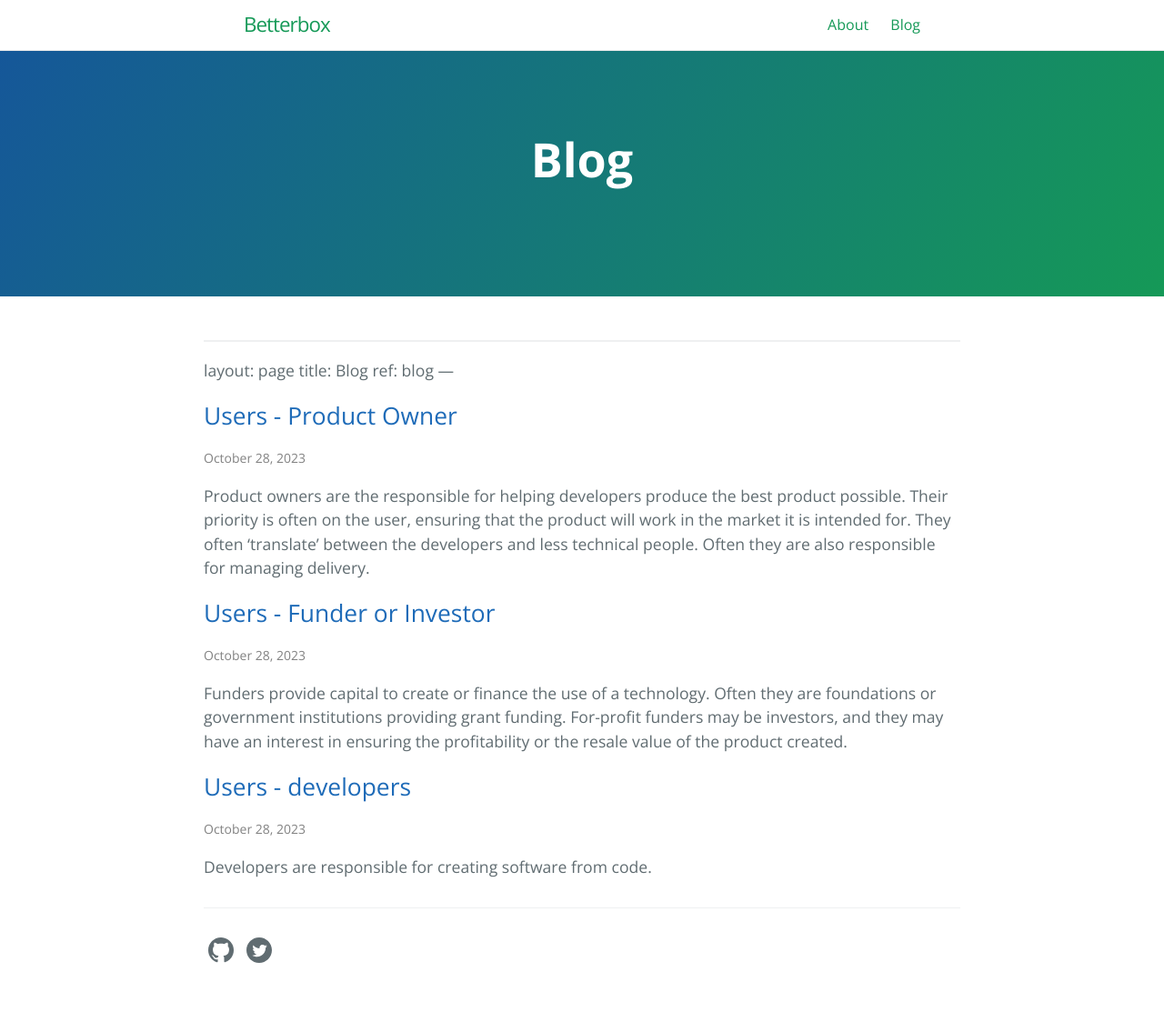
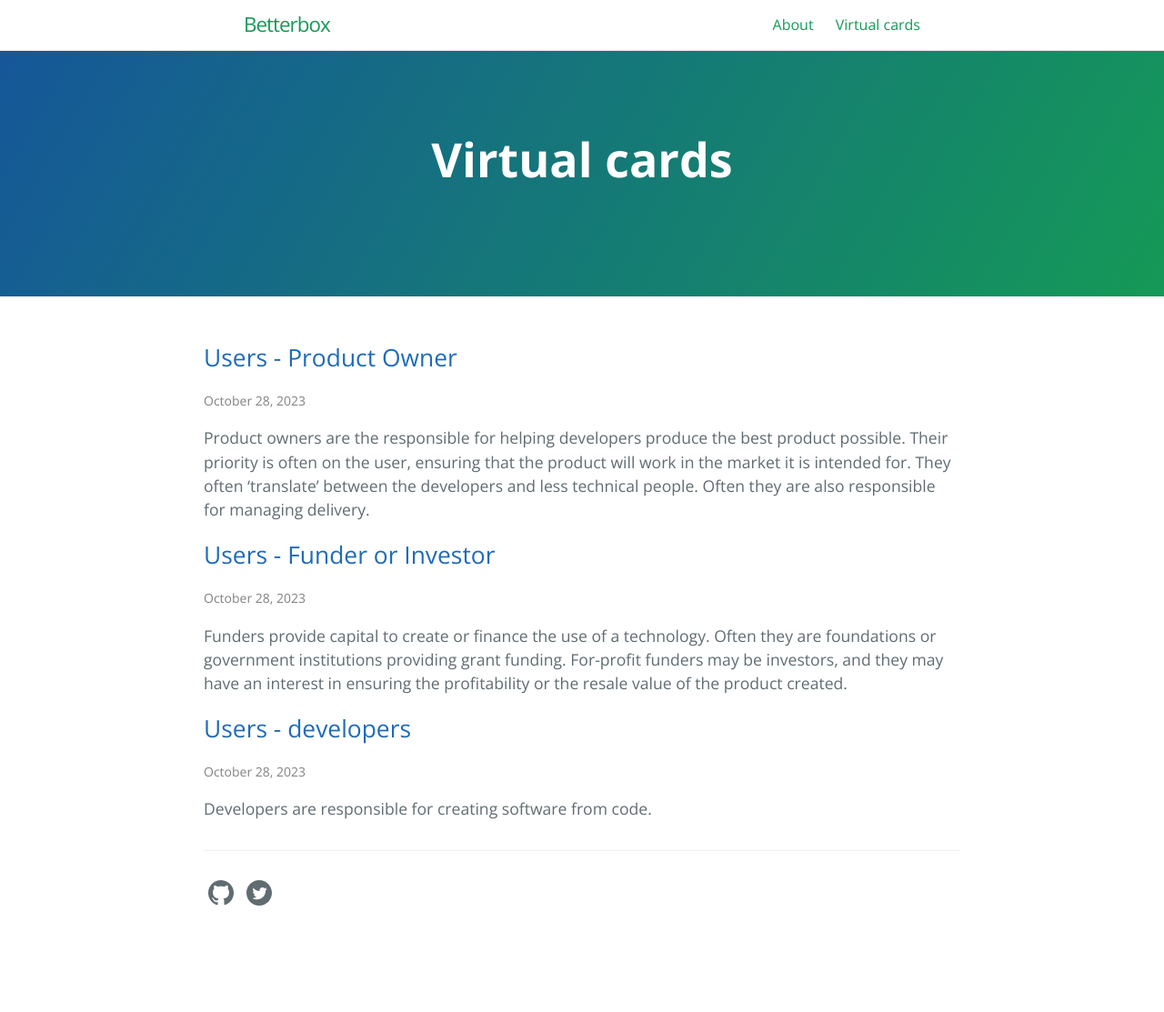
Before and after one commit to laurawmcd/betterbox, a Jekyll site: the page built from blog.md, in a window 1280 px wide. Shown: the whole page at 91% size. Built offline with Jekyll 4.4.1, drawn with Linux system fonts in a browser that asks for light colours; after the commit the page ends 1050 px from its top, so only the background shows below that.

Commit message:
Removing stray text from blog page

```diff
--- a/blog.md
+++ b/blog.md
@@ -1,11 +1,6 @@
 ---
 layout: page
-title: Blog
-ref: blog
----
----
-layout: page
-title: Blog
+title: Virtual cards
 ref: blog
 ---
 
```
